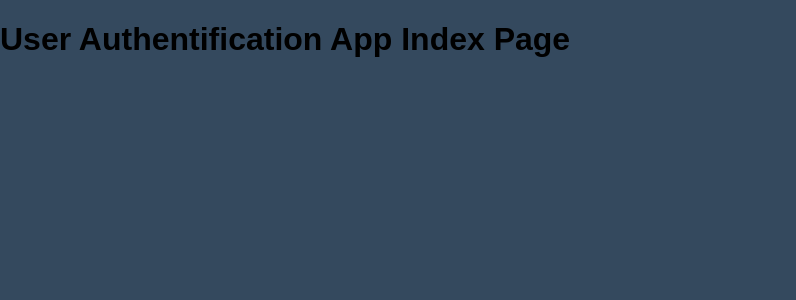
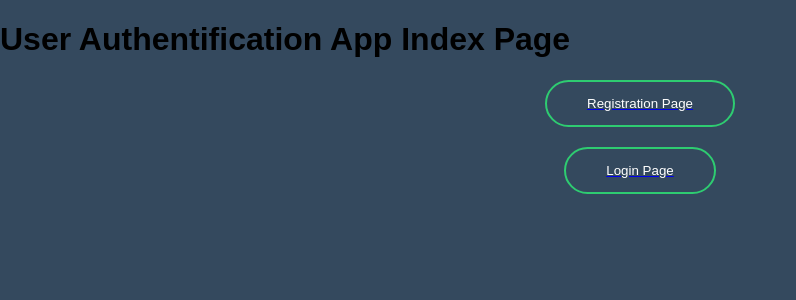
Before and after one commit to Nurlyssultan/UserAuthApp, a Django app: page / in a window 1280 px wide. Shown: the top 300 px of the page, without its empty margins (0-796 px from the left). Run offline with Django 3.2, Linux system fonts and the light colour scheme.

Commit message:
Added all login and registration forms and views

```diff
--- a/UserAuthApp/basicUserAuthApp/urls.py
+++ b/UserAuthApp/basicUserAuthApp/urls.py
@@ -2,7 +2,7 @@ from django.urls import path
 from basicUserAuthApp import views
 app_name = 'basicUserAuthApp'
 urlpatterns = [
-    path('login/',views.login, name='login'),
+    path('login/',views.login_page, name='login_page'),
     path('registration/',views.registration, name='registration'),
     path('log_in/',views.log_in, name='log_in'),
     path('register/',views.register, name='register'),
--- a/UserAuthApp/basicUserAuthApp/views.py
+++ b/UserAuthApp/basicUserAuthApp/views.py
@@ -3,11 +3,11 @@ from django.urls import reverse
 from django.contrib.auth import authenticate, login, logout
 from django.contrib.auth.decorators import login_required
 from django.http import HttpResponseRedirect, HttpResponse
-from basicUserAuthApp import models
+from basicUserAuthApp.models import User
 # Create your views here.
 def index(request):
     return render(request,'basicUserAuthApp/index.html')
-def login(request):
+def login_page(request):
     return render(request,'basicUserAuthApp/login.html')
 def registration(request):
     return render(request,'basicUserAuthApp/registration.html')
@@ -15,8 +15,23 @@ def log_in(request):
     if request.method == 'POST':
         username = request.POST.get('username')
         password = request.POST.get('password')
+        print(f"Input Username:{username}")
+        user = authenticate(username = username,password = password)
+        if user:
+            print("User is authenticated.")
+            if user.is_active:
+                print("User is active.")
+                login(request,user)
+                return HttpResponseRedirect(reverse('index'))
+            else:
+                return HttpResponse(f"{username} account is not active")
+        else:
+            print("Someone tried to login, but fortunantly failed!")
+            print(f"Username: {username}")
+            return HttpResponse("Login is failed!")
     print(username)
     return index(request)
+
 def register(request):
     if request.method == 'POST':
         first_name = request.POST.get('first_name')
@@ -25,8 +40,19 @@ def register(request):
         email = request.POST.get('email')
         password = request.POST.get('password')
         reset_password = request.POST.get('rest_password')
-    print(first_name)
-    print(last_name)
-    print(username)
-    print(email)
+        if password == reset_password:
+            user = User.objects.create_user(username,email,password)
+            user.first_name = first_name
+            user.last_name = last_name
+            user.save()
+            if user :
+                print("User is registered!")
+                print(f"User:{user}")
+        else:
+            return HttpResponse("Password typed differently!")
+    print(f"Input First_name:{first_name}")
+    print(f"Input Last_name:{last_name}")
+    print(f"Input Username:{username}")
+    print(f"Input Email:{email}")
+    print(f"Status password{password == reset_password}")
     return index(request)
--- a/UserAuthApp/static/css/style.css
+++ b/UserAuthApp/static/css/style.css
@@ -54,3 +54,20 @@ body {
 .box input[type = "submit"]:hover{
   background: #2ecc71;
 }
+a input[type = "submit"]{
+  border: 0;
+  background: none;
+  display: block;
+  margin: 20px auto;
+  text-align: center;
+  border: 2px solid #2ecc71;
+  padding: 14px 40px;
+  outline: none;
+  color: white;
+  border-radius: 24px;
+  transition: 0.25s;
+  cursor: pointer;
+}
+a input[type = "submit"]:hover{
+  background: #2ecc71;
+}
--- a/UserAuthApp/templates/basicUserAuthApp/index.html
+++ b/UserAuthApp/templates/basicUserAuthApp/index.html
@@ -8,5 +8,7 @@
   </head>
   <body>
 <h1>User Authentification App Index Page</h1>
+<a href="{% url 'basicUserAuthApp:registration' %}"><input type="submit" name="" value="Registration Page"></a>
+<a href="{% url 'basicUserAuthApp:login_page' %}">  <input type="submit" name="" value="Login Page"></a>
   </body>
 </html>
```
Also changed, not shown: UserAuthApp/db.sqlite3.
